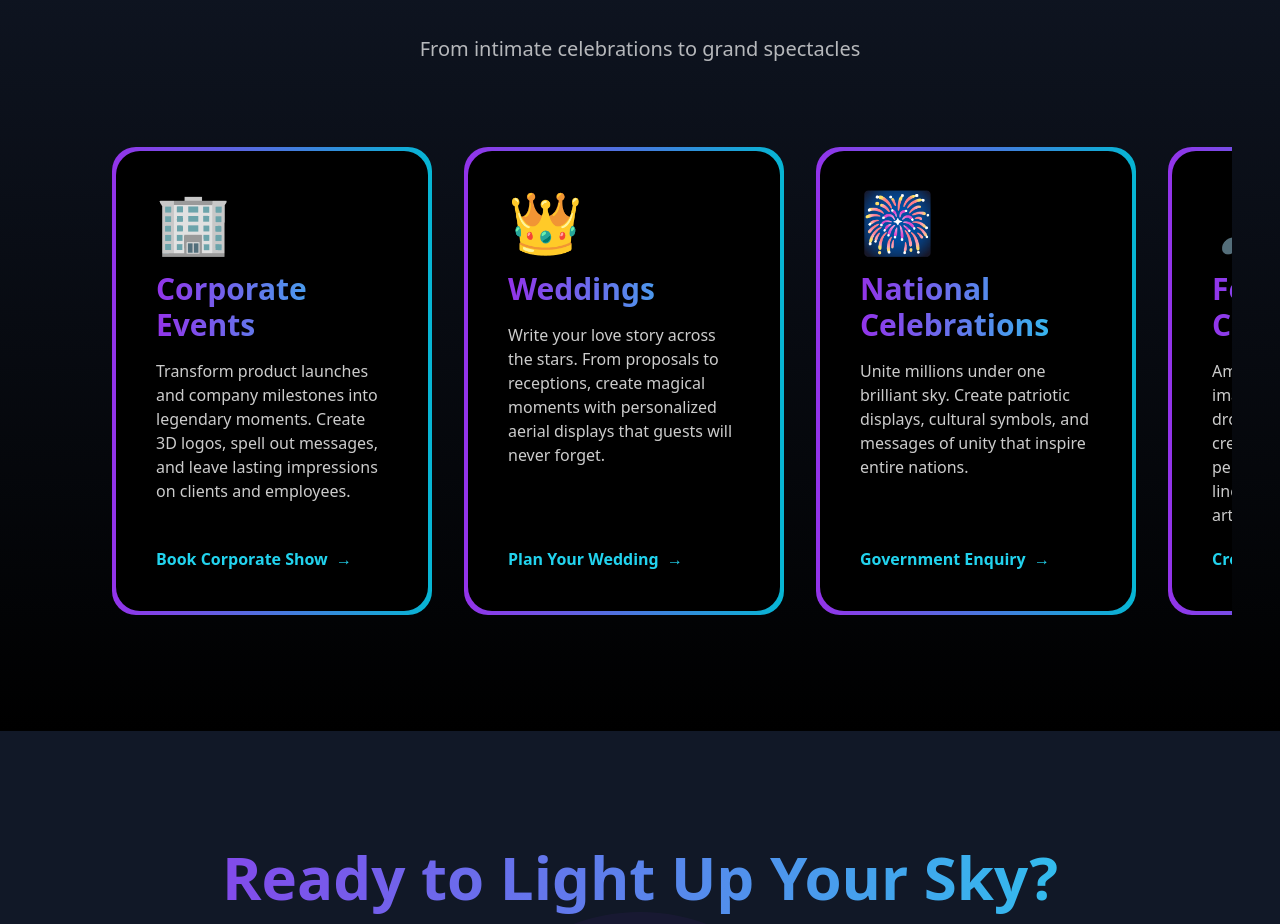
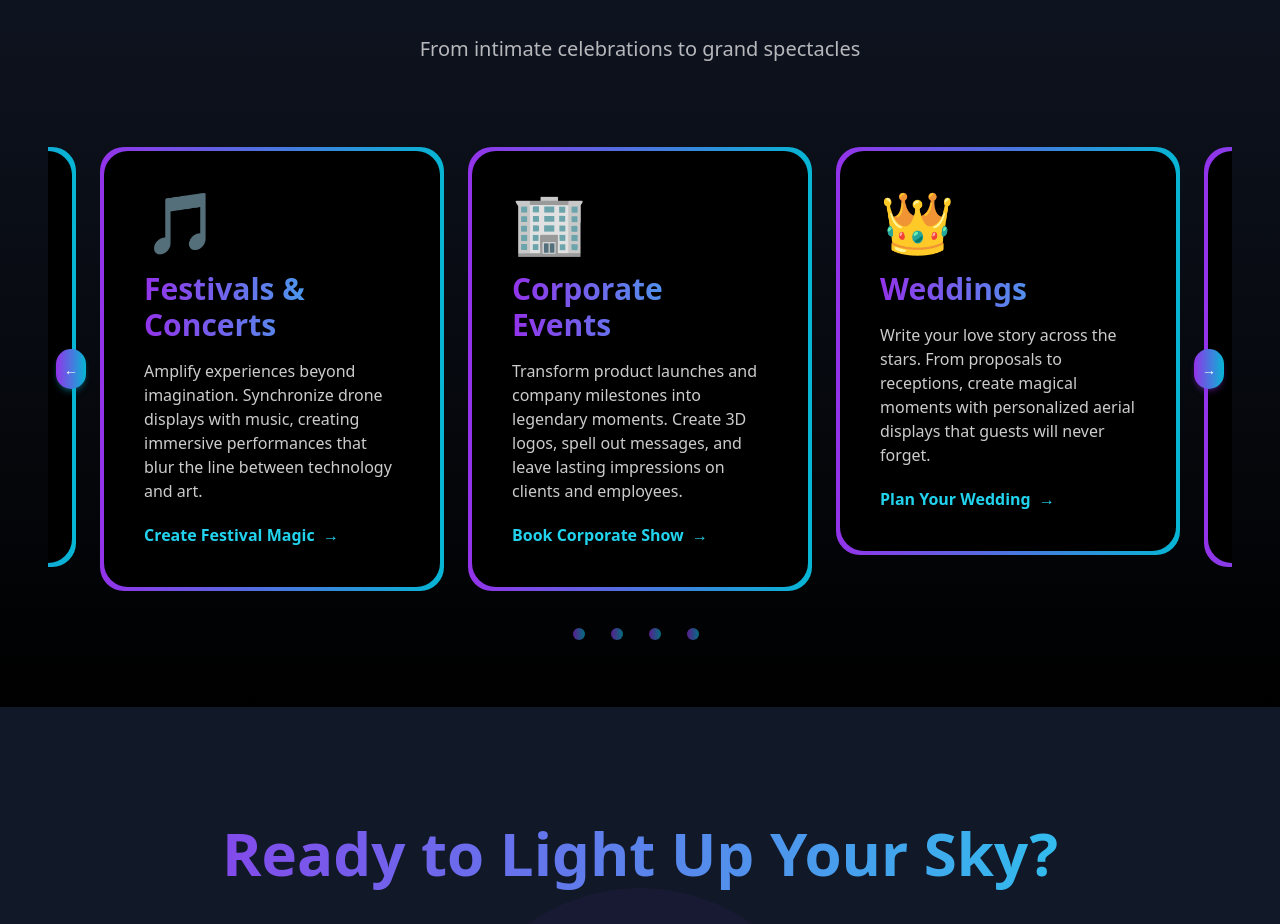
Before and after one commit to sebastianAtAeonx/luminaxv1, a React (Vite) app: page / in a window 1280 px wide. Shown: the part 3865-4789 px from the top of the page. Built offline with nearby package versions, Linux system fonts and the light colour scheme.

Commit message:
added caraosal

```diff
--- a/package.json
+++ b/package.json
@@ -15,6 +15,8 @@
     "@tsparticles/slim": "^3.9.1",
     "react": "^19.1.1",
     "react-dom": "^19.1.1",
+    "react-slick": "^0.31.0",
+    "slick-carousel": "^1.8.1",
     "tsparticles": "^3.9.1"
   },
   "devDependencies": {
--- a/src/App.jsx
+++ b/src/App.jsx
@@ -1,12 +1,11 @@
 import "./index.css";
 import Index from ".";
+import "slick-carousel/slick/slick.css";
+import "slick-carousel/slick/slick-theme.css";
 
 function App() {
   return (
     <>
-      {/* <div className="flex justify-center items-center h-screen">
-        <p className="text-4xl font-bold text-blue-600">Hello, Tailwind CSS!</p>
-      </div> */}
       <Index />
     </>
   );
--- /dev/null
+++ b/src/ApplicationCarousal.jsx
@@ -0,0 +1,37 @@
+import Slider from "react-slick";
+
+const ApplicationsCarousel = ({ apps }) => {
+  const settings = {
+    dots: true,
+    infinite: true,
+    speed: 600,
+    slidesToShow: 3,
+    slidesToScroll: 1,
+    centerMode: true,
+    centerPadding: "40px",
+    responsive: [
+      {
+        breakpoint: 1024, // tablet
+        settings: {
+          slidesToShow: 2,
+          centerPadding: "20px",
+        },
+      },
+      {
+        breakpoint: 640, // mobile
+        settings: {
+          slidesToShow: 1,
+          centerPadding: "0px",
+        },
+      },
+    ],
+  };
+
+  return (
+    <Slider {...settings} className="my-10">
+      {apps.map((app, index) => (
+        <ApplicationCard key={index} app={app} index={index} />
+      ))}
+    </Slider>
+  );
+};
--- a/src/index.css
+++ b/src/index.css
@@ -39,3 +39,12 @@
   scrollbar-color: #7c3aed #000; /* Firefox support */
   scrollbar-width: thin;
 }
+
+/* .slick-slide {
+  overflow: visible !important;
+} */
+
+.slick-list {
+  /* overflow: visible !important; */
+  padding-block: 20px !important;
+}
--- a/src/index.jsx
+++ b/src/index.jsx
@@ -14,7 +14,7 @@ import {
 } from "./data";
 import ParticlesCanvas from "./ParticlesCanvas.jsx";
 import { SwarmSimulator } from "./Simulator.jsx";
-
+import Slider from "react-slick";
 // Custom Hooks
 const useIntersectionObserver = (options = {}) => {
   const [isVisible, setIsVisible] = useState(false);
@@ -442,9 +442,52 @@ const TechCard = React.memo(({ card, index }) => (
   </div>
 ));
 
+const ApplicationsCarousel = ({ applicationCardsMemoized }) => {
+  const settings = {
+    dots: true,
+    infinite: true,
+    speed: 600,
+    slidesToShow: 3,
+    slidesToScroll: 1,
+    centerMode: true,
+    centerPadding: "40px",
+    nextArrow: <NextArrow />,
+    prevArrow: <PrevArrow />,
+    appendDots: (dots) => (
+      <div>
+        <ul className="flex justify-center gap-2 mt-6">{dots}</ul>
+      </div>
+    ),
+    customPaging: () => (
+      <div className="w-3 h-3 mt-3 bg-gradient-to-r from-purple-600 to-cyan-500 rounded-full opacity-60 hover:opacity-100 transition-opacity"></div>
+    ),
+    responsive: [
+      {
+        breakpoint: 1024,
+        settings: {
+          slidesToShow: 2,
+          centerPadding: "20px",
+        },
+      },
+      {
+        breakpoint: 640,
+        settings: {
+          slidesToShow: 1,
+          centerPadding: "0px",
+        },
+      },
+    ],
+  };
+
+  return <Slider {...settings}>{applicationCardsMemoized}</Slider>;
+};
+
 const ApplicationCard = React.memo(({ app, index }) => (
-  <div className="min-w-80 h-100 bg-gradient-to-r from-purple-600 to-cyan-500 rounded-3xl p-1 snap-center transition-all duration-300 hover:scale-105 hover:shadow-xl hover:shadow-purple-600/40">
-    <div className="w-full h-full bg-black rounded-3xl p-6 sm:p-8 lg:p-10 flex flex-col justify-between">
+  <div className="px-3">
+    {" "}
+    {/* padding per slide */}
+    <div className="h-100 bg-gradient-to-r from-purple-600 to-cyan-500 rounded-3xl p-1 transition-all duration-300 hover:scale-105 hover:shadow-xl hover:shadow-purple-600/40">
+      <div className="h-full bg-black rounded-3xl p-6 sm:p-8 lg:p-10 flex flex-col justify-between">
         <div>
           <span className="text-5xl sm:text-6xl mb-5 block">{app.icon}</span>
           <h3 className="text-2xl sm:text-3xl mb-4 bg-gradient-to-r from-purple-600 to-cyan-400 bg-clip-text text-transparent font-bold">
@@ -465,6 +508,7 @@ const ApplicationCard = React.memo(({ app, index }) => (
         </button>
       </div>
     </div>
+  </div>
 ));
 
 const ContactCard = React.memo(({ card, index }) => (
@@ -478,6 +522,24 @@ const ContactCard = React.memo(({ card, index }) => (
     </p>
   </div>
 ));
+
+const NextArrow = ({ onClick }) => (
+  <button
+    onClick={onClick}
+    className="absolute right-2 top-1/2 -translate-y-1/2 z-10 bg-gradient-to-r from-purple-600 to-cyan-500 p-2 rounded-full shadow-md shadow-purple-600/30 hover:scale-110 transition-transform duration-300"
+  >
+    <span className="text-white text-sm">→</span>
+  </button>
+);
+
+const PrevArrow = ({ onClick }) => (
+  <button
+    onClick={onClick}
+    className="absolute left-2 top-1/2 -translate-y-1/2 z-10 bg-gradient-to-r from-purple-600 to-cyan-500 p-2 rounded-full shadow-md shadow-cyan-500/30 hover:scale-110 transition-transform duration-300"
+  >
+    <span className="text-white text-sm">←</span>
+  </button>
+);
 
 // Main Component
 const Index = () => {
@@ -513,7 +575,7 @@ const Index = () => {
       applications?.map((app, index) => (
         <ApplicationCard key={index} app={app} index={index} />
       )) || [],
-    []
+    [applications]
   );
 
   const contactCardsMemoized = useMemo(
@@ -523,7 +585,6 @@ const Index = () => {
       )) || [],
     []
   );
-
   if (loading) {
     return <LoadingScreen />;
   }
@@ -653,9 +714,11 @@ const Index = () => {
           <p className="text-center text-lg sm:text-xl text-white/70 mb-12 sm:mb-16 font-light">
             From intimate celebrations to grand spectacles
           </p>
-          <div className="flex gap-6 sm:gap-8 overflow-x-auto px-4 sm:px-12 lg:px-16 py-5 pb-5 scroll-smooth snap-x snap-mandatory">
-            {applicationCardsMemoized}
-          </div>
+
+          {/* ✅ Just render the carousel here, no extra flex/overflow wrapper */}
+          <ApplicationsCarousel
+            applicationCardsMemoized={applicationCardsMemoized}
+          />
         </div>
       </section>
 
```
Also changed, not shown: 1 other file (tests, documents, lock files or other folders). Lines whose indentation alone changed are shown as unchanged.
